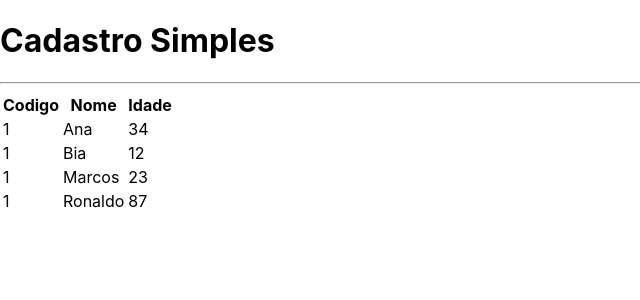
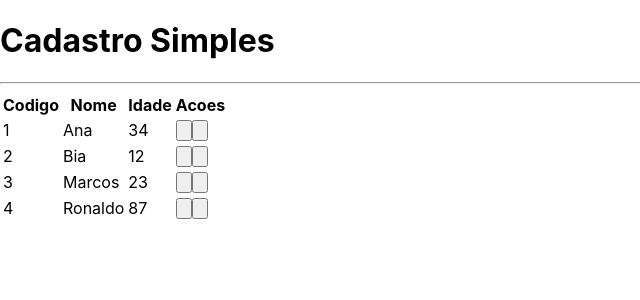
Before and after one commit to RyanGualberto/crud-next, a Next.js app: page / in a window 1280 px wide. Shown: the top 300 px of the page, without its empty margins (0-640 px from the left). Built offline with nearby package versions, Linux system fonts and the light colour scheme.

Commit message:
s6a113: table component #03

```diff
--- /dev/null
+++ b/src/components/Icones.tsx
@@ -0,0 +1,11 @@
+export const IconeEdicao = (
+    <svg xmlns="http://www.w3.org/2000/svg" className="h-6 w-6" fill="none" viewBox="0 0 24 24" stroke="currentColor" strokeWidth={2}>
+        <path strokeLinecap="round" strokeLinejoin="round" d="M11 5H6a2 2 0 00-2 2v11a2 2 0 002 2h11a2 2 0 002-2v-5m-1.414-9.414a2 2 0 112.828 2.828L11.828 15H9v-2.828l8.586-8.586z" />
+    </svg>
+)
+
+export const IconeLixo = (
+    <svg xmlns="http://www.w3.org/2000/svg" className="h-6 w-6" fill="none" viewBox="0 0 24 24" stroke="currentColor" strokeWidth={2}>
+        <path strokeLinecap="round" strokeLinejoin="round" d="M19 7l-.867 12.142A2 2 0 0116.138 21H7.862a2 2 0 01-1.995-1.858L5 7m5 4v6m4-6v6m1-10V4a1 1 0 00-1-1h-4a1 1 0 00-1 1v3M4 7h16" />
+    </svg>
+)
--- a/src/components/Tabela.tsx
+++ b/src/components/Tabela.tsx
@@ -1,18 +1,45 @@
 import Cliente from '../core/Cliente'
+import { IconeEdicao, IconeLixo } from './Icones'
 
 interface TabelaProps{
     clientes: Cliente[]
+    clienteSelecionado?: (cliente: Cliente) => void
+    clienteExcluido?: (cliente: Cliente) => void
+
 }
 
 export default function Tabela(props: TabelaProps){
 
+    const showActions = props.clienteExcluido || props.clienteSelecionado
     function renderHeader(){
         return(
             <tr>
                 <th className={`text-left p-4`}>Codigo</th>
                 <th className={`text-left p-4`}>Nome</th>
                 <th className={`text-left p-4`}>Idade</th>
+                {showActions ? <th className={`p-4`}>Acoes</th> : false}
             </tr>
+        )
+    }
+
+    function renderActions(cliente: Cliente){
+        return(
+            <td className={`flex justify-center`}>
+                {props.clienteSelecionado ? (
+                    <button
+                    onClick={() => props.clienteSelecionado?.(cliente) }
+                    className={`flex justify-center items-center rounded-full p-2 m-1 text-green-600 hover:bg-purple-50`}>
+                        {IconeEdicao}
+                    </button>
+                ) : false}
+                {props.clienteExcluido ? (
+                    <button
+                    onClick={() => props.clienteExcluido?.(cliente) }
+                    className={`flex justify-center items-center rounded-full p-2 m-1 text-red-500 hover:bg-purple-50`}>
+                        {IconeLixo}
+                    </button>
+                ) : false}
+            </td>
         )
     }
 
@@ -29,6 +56,7 @@
                     <td className={`text-left p-4`}>
                         {cliente.idade}
                     </td>
+                    {showActions ?  renderActions(cliente) : false}
                 </tr>
             )
         })
--- a/src/pages/index.tsx
+++ b/src/pages/index.tsx
@@ -5,10 +5,19 @@
 export default function Home() {
   const clientes = [
     new Cliente('Ana', 34, '1'),
-    new Cliente('Bia', 12, '1'),
-    new Cliente('Marcos', 23, '1'),
-    new Cliente('Ronaldo', 87, '1'),
+    new Cliente('Bia', 12, '2'),
+    new Cliente('Marcos', 23, '3'),
+    new Cliente('Ronaldo', 87, '4'),
   ]
+
+  function clienteSelecionado(cliente: Cliente){
+    console.log(cliente.nome);
+
+  }
+  function clienteExcluido(cliente: Cliente){
+    console.log(cliente.nome);
+
+  }
 
   return (
     <div className={`
@@ -16,7 +25,11 @@
       bg-gradient-to-tr from-purple-500 to-black text-white
     `}>
       <Layout titulo="Cadastro Simples">
-          <Tabela clientes={clientes}></Tabela>
+          <Tabela
+          clientes={clientes}
+          clienteSelecionado={clienteSelecionado}
+          clienteExcluido={clienteExcluido}
+          />
       </Layout>
     </div>
   )
```
